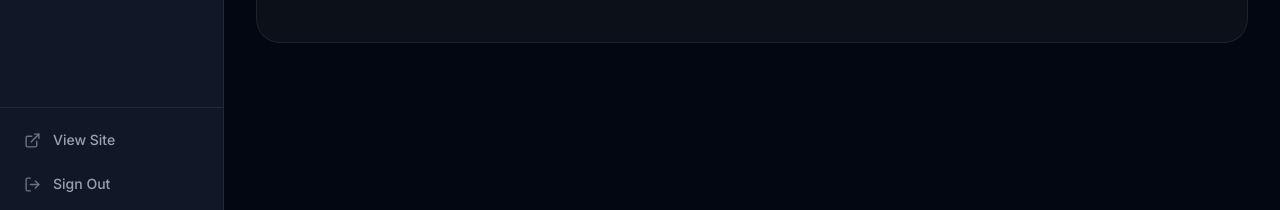
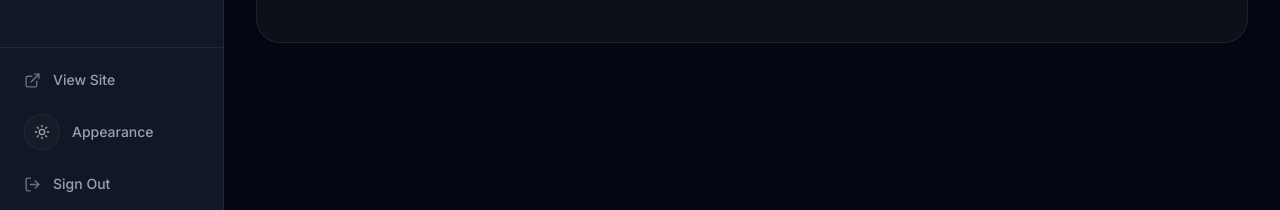
Before and after one commit to vrushabd/dealzone, a Next.js app: page /admin/affiliate in a window 1280 px wide. Shown: the part 584-794 px from the top of the page. Built offline with nearby package versions, Linux system fonts and the light colour scheme; no server answers.

Commit message:
feat: added ThemeToggle button to Admin Sidebar appearance settings

```diff
--- a/src/components/admin/AdminSidebar.tsx
+++ b/src/components/admin/AdminSidebar.tsx
@@ -7,6 +7,7 @@ import {
     Zap, LayoutDashboard, ShoppingBag, BookOpen, Tag,
     LogOut, ExternalLink, Menu, X, ChevronRight, Link2, BarChart3,
 } from "lucide-react";
+import { ThemeToggle } from "@/components/ui/ThemeToggle";
 
 const navItems = [
     { href: "/admin", label: "Dashboard", icon: LayoutDashboard, exact: true },
@@ -64,17 +65,23 @@ export default function AdminSidebar() {
                 <a
                     href="/"
                     target="_blank"
-                    className="flex items-center gap-3 px-3 py-2.5 rounded-xl text-sm font-medium text-gray-400 hover:text-gray-100 hover:bg-gray-800/70 transition-all"
+                    className="flex items-center gap-3 w-full px-3 py-2.5 rounded-xl text-sm font-medium text-gray-400 hover:text-gray-100 hover:bg-gray-800/70 transition-all"
                 >
-                    <ExternalLink size={17} className="text-gray-500" />
-                    {!collapsed && "View Site"}
+                    <ExternalLink size={17} className="text-gray-500 flex-shrink-0" />
+                    {!collapsed && <span>View Site</span>}
                 </a>
+
+                <div className="flex items-center gap-3 w-full px-3 py-2.5 rounded-xl text-sm font-medium text-gray-400 hover:text-gray-100 hover:bg-gray-800/70 transition-all">
+                    <ThemeToggle />
+                    {!collapsed && <span>Appearance</span>}
+                </div>
+
                 <button
                     onClick={() => signOut({ callbackUrl: "/admin/login" })}
                     className="flex items-center gap-3 w-full px-3 py-2.5 rounded-xl text-sm font-medium text-gray-400 hover:text-red-400 hover:bg-red-500/10 transition-all"
                 >
-                    <LogOut size={17} className="text-gray-500" />
-                    {!collapsed && "Sign Out"}
+                    <LogOut size={17} className="text-gray-500 flex-shrink-0" />
+                    {!collapsed && <span>Sign Out</span>}
                 </button>
             </div>
         </div>
```
